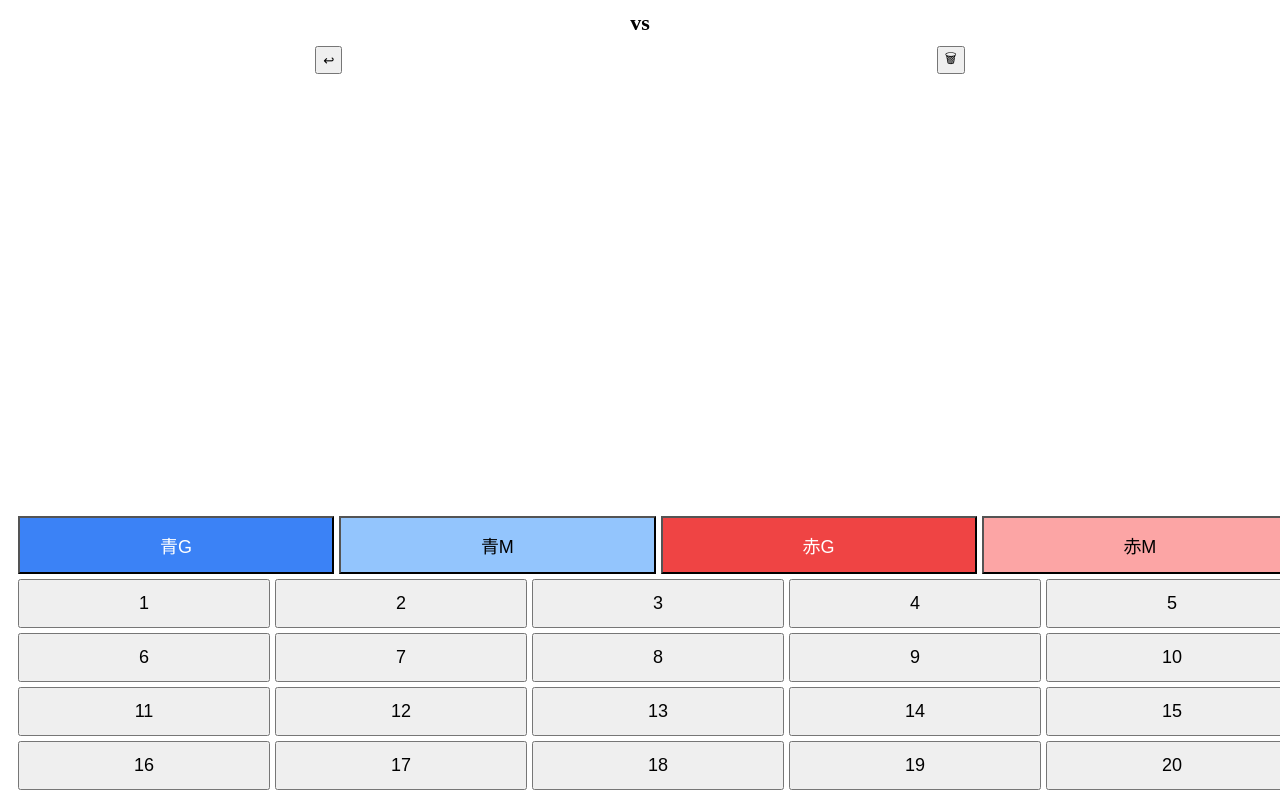
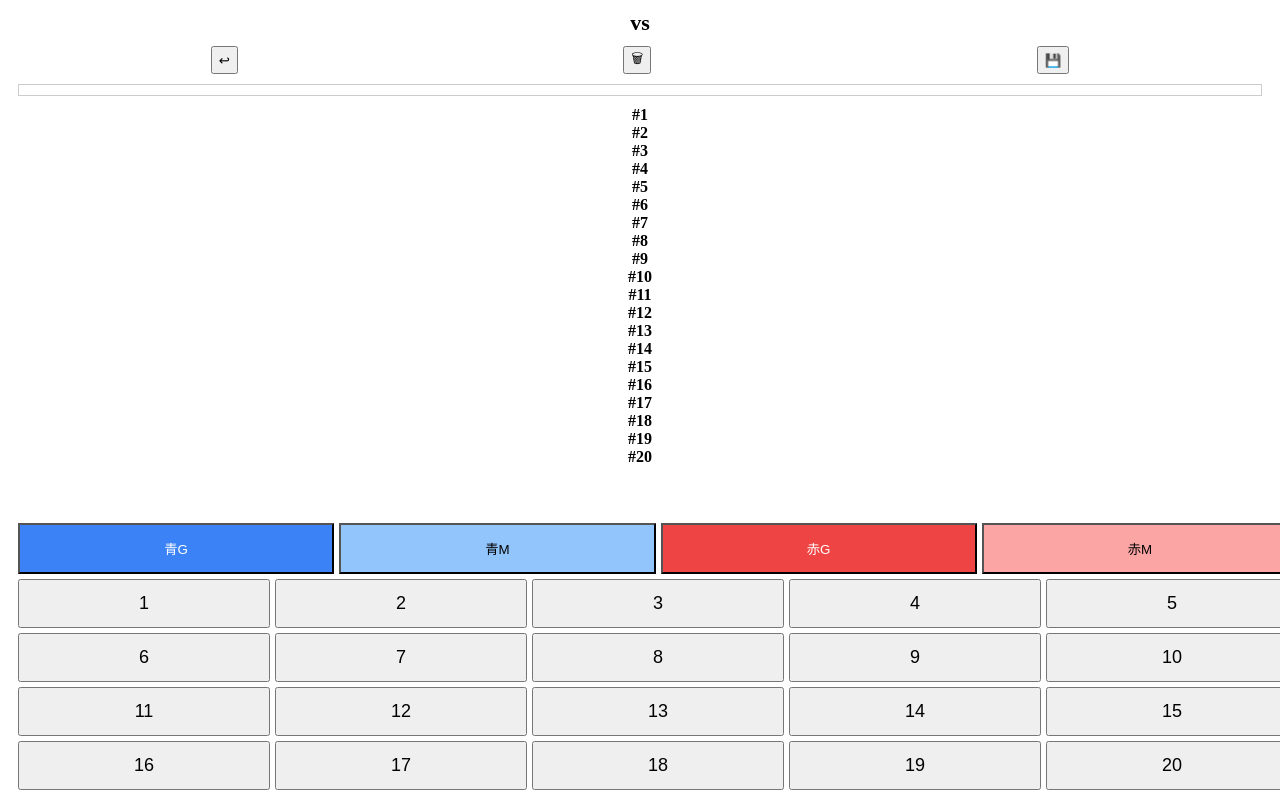
Before and after one commit to hakkinen9301/handball-score-new, a React (Create React App) app: page / in a window 1280 px wide. Both pictures are taken after a click on the button "試合開始". Built offline with nearby package versions, Linux system fonts and the light colour scheme.

Commit message:
Update App.js

```diff
--- a/src/App.js
+++ b/src/App.js
@@ -34,6 +34,16 @@ export default function App() {
   const undo = () => setEvents((prev) => prev.slice(0, -1));
   const reset = () => setEvents([]);
 
+  const save = () => {
+    const data = JSON.stringify({ info, events });
+    const blob = new Blob([data], { type: "application/json" });
+    const url = URL.createObjectURL(blob);
+    const a = document.createElement("a");
+    a.href = url;
+    a.download = "handball_score.json";
+    a.click();
+  };
+
   const goalStats = events.reduce((acc, e) => {
     if (e.type === "goal") {
       const key = `${e.team}-${e.number}`;
@@ -69,13 +79,15 @@ export default function App() {
             <div style={styles.title}>{info.home} vs {info.away}</div>
           </div>
 
+          {/* 操作 */}
           <div style={styles.actions}>
             <button onClick={undo}>↩</button>
             <button onClick={reset}>🗑</button>
+            <button onClick={save}>💾</button>
           </div>
 
-          {/* スコア履歴 */}
-          <div>
+          {/* スコア履歴（スクロール改善） */}
+          <div style={styles.timeline}>
             {events.map((e, i) => (
               <div key={i} style={styles.rowLine}>
                 <div style={styles.left}>
@@ -89,19 +101,17 @@ export default function App() {
             ))}
           </div>
 
-          {/* 背番号別 */}
+          {/* 背番号別（高さ揃え） */}
           <div style={styles.stats}>
-            {Object.entries(goalStats).map(([key, count]) => {
-              const [team, num] = key.split("-");
+            {Array.from({ length: 20 }, (_, i) => i + 1).map((num) => {
+              const blue = goalStats[`blue-${num}`] || 0;
+              const red = goalStats[`red-${num}`] || 0;
+
               return (
-                <div key={key} style={styles.rowLine}>
-                  <div style={styles.left}>
-                    {team === "blue" && `#${num} 🔵 ${count}`}
-                  </div>
-                  <div style={styles.center}></div>
-                  <div style={styles.right}>
-                    {team === "red" && `🔴 ${count} #${num}`}
-                  </div>
+                <div key={num} style={styles.rowLine}>
+                  <div style={styles.left}>{blue > 0 && `#${num} 🔵 ${blue}`}</div>
+                  <div style={styles.center}>#{num}</div>
+                  <div style={styles.right}>{red > 0 && `🔴 ${red} #${num}`}</div>
                 </div>
               );
             })}
@@ -148,6 +158,14 @@ const styles = {
     display: "flex",
     justifyContent: "space-around",
     margin: 10,
+  },
+
+  timeline: {
+    maxHeight: 250,
+    overflowY: "auto",
+    border: "1px solid #ccc",
+    margin: 10,
+    padding: 5,
   },
 
   rowLine: {
@@ -201,8 +219,8 @@ const styles = {
     fontSize: 18,
   },
 
-  bigBlue: { background: "#3b82f6", color: "#fff", padding: 14, fontSize: 18 },
-  bigBlueSub: { background: "#93c5fd", padding: 14, fontSize: 18 },
-  bigRed: { background: "#ef4444", color: "#fff", padding: 14, fontSize: 18 },
-  bigRedSub: { background: "#fca5a5", padding: 14, fontSize: 18 },
+  bigBlue: { background: "#3b82f6", color: "#fff", padding: 14 },
+  bigBlueSub: { background: "#93c5fd", padding: 14 },
+  bigRed: { background: "#ef4444", color: "#fff", padding: 14 },
+  bigRedSub: { background: "#fca5a5", padding: 14 },
 };
```
